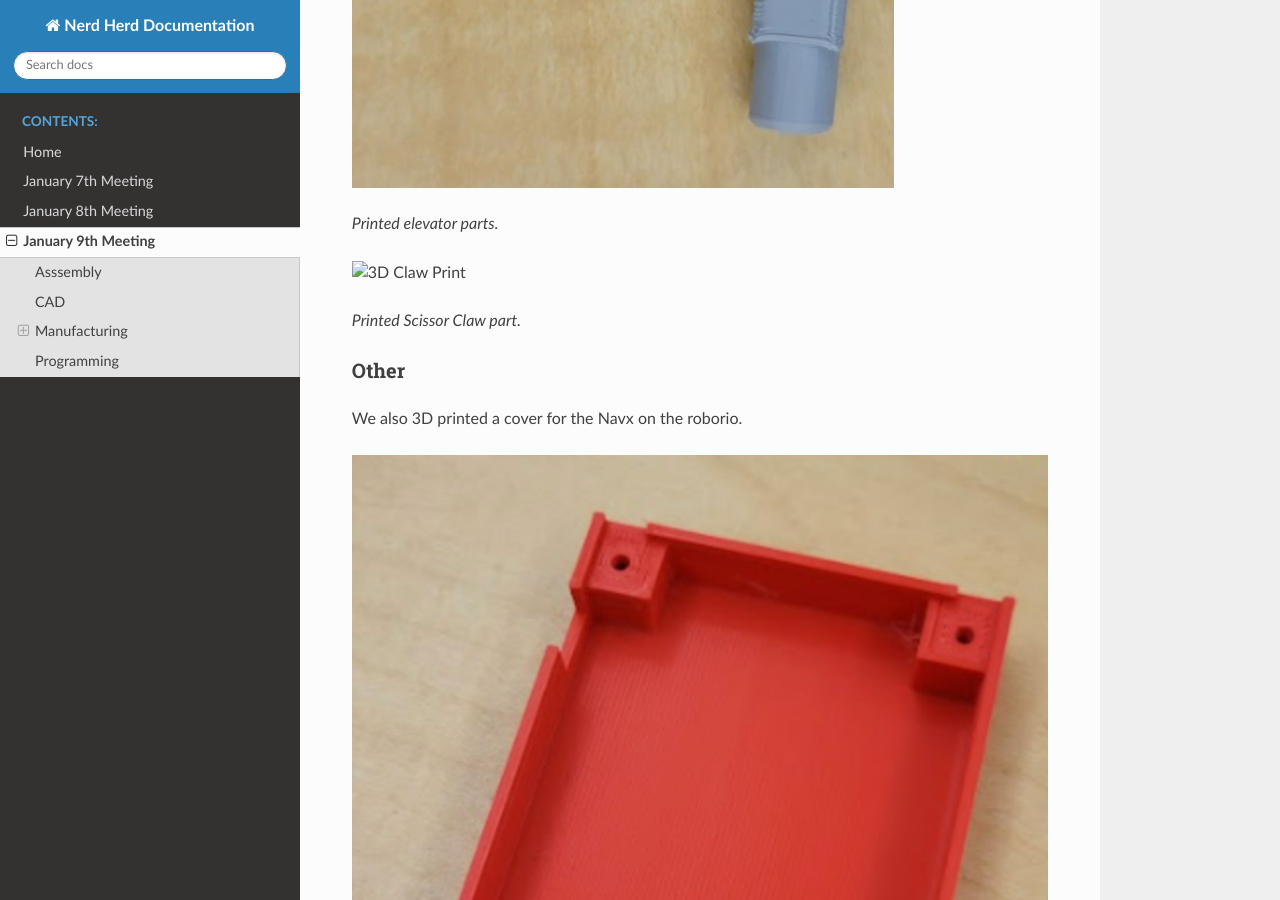
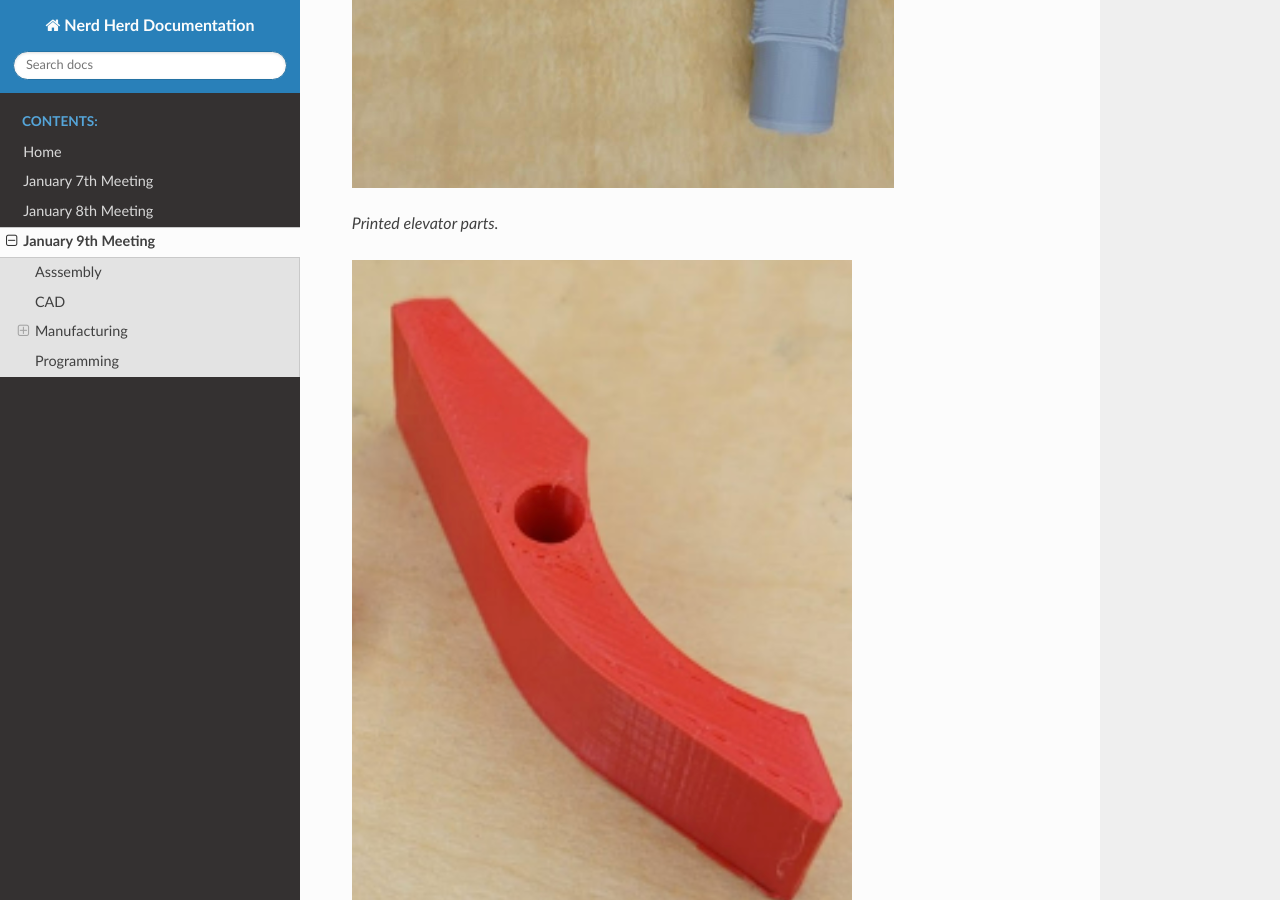
Before and after one commit to nerdherd/Documentation, a Sphinx documentation site: the page built from source/january9.md, in a window 1280 px wide and 900 px high, scrolled down 1532 px. Built offline with Sphinx 7.4.7 and the Read the Docs theme 2.0.0, drawn with Linux system fonts in a browser that asks for light colours.

Commit message:
Create january9.md

```diff
--- a/source/january9.md
+++ b/source/january9.md
@@ -27,7 +27,7 @@ We also 3D printed parts for the claw/intake prototypes (Elevator and Scissor Cl
 
 *Printed elevator parts.*
 
-![3D Claw Print](images/Day2/mfgprintDay3b.png)
+![3D Claw Print](images/Day3/mfgprintDay3b.png)
 
 *Printed Scissor Claw part.*
 
```
